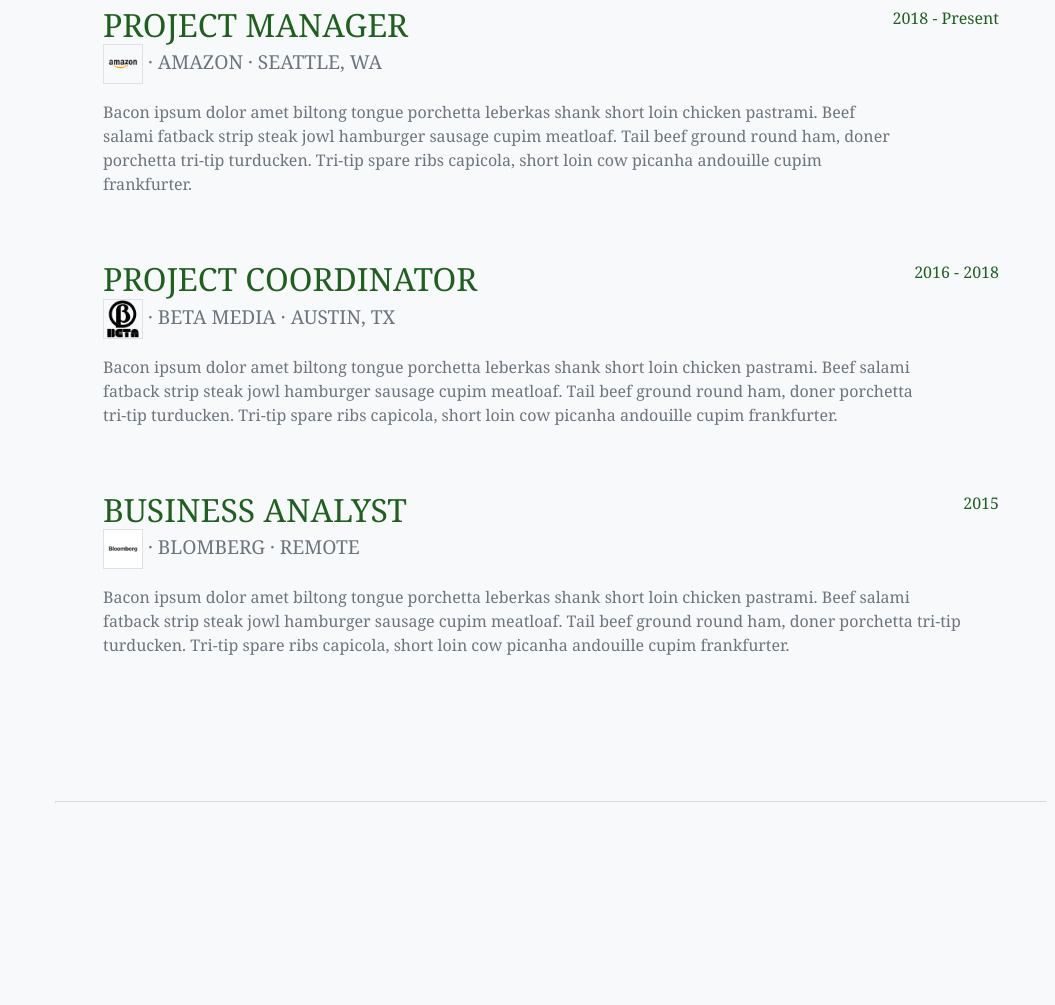
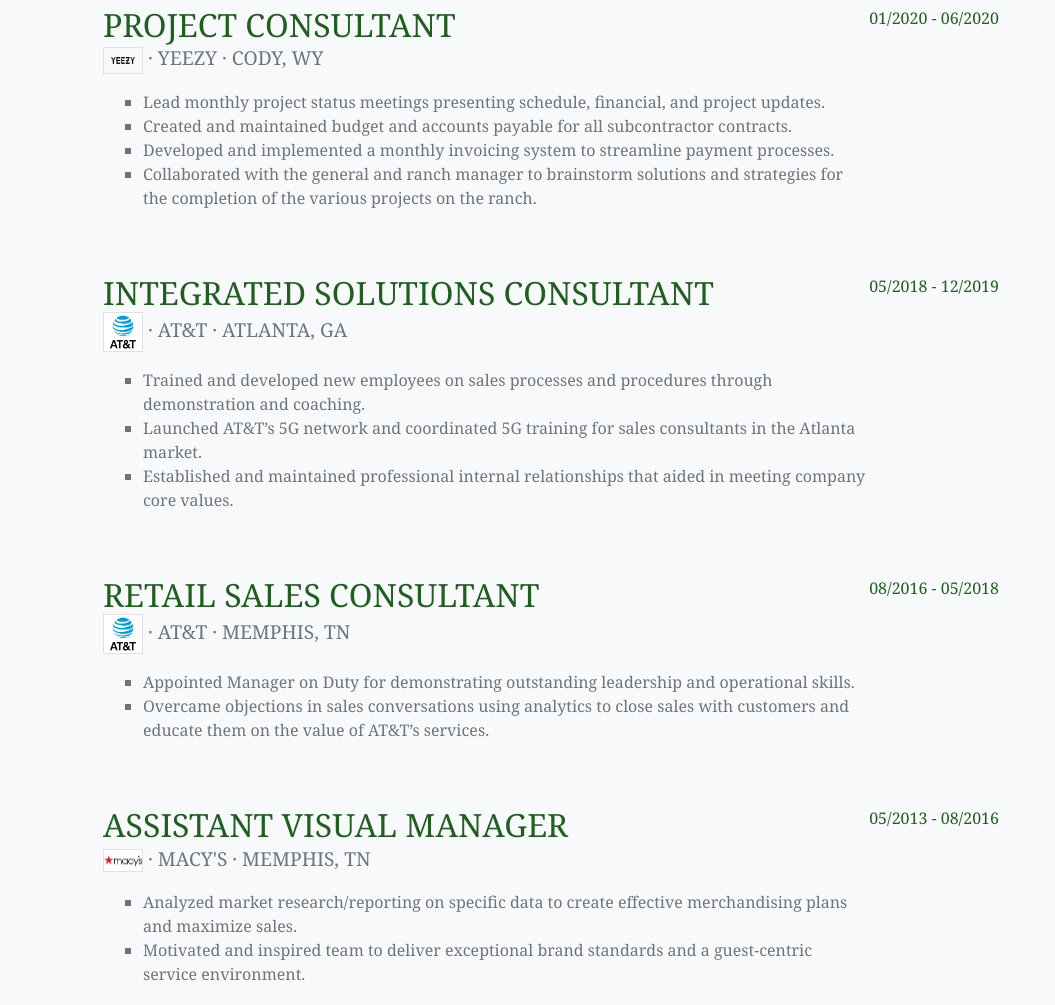
Before and after one commit to czreynolds/czara-pp, a plain HTML site: page cv.html in a window 1280 px wide. Shown: the part 980-1985 px from the top of the page, without its empty margins (225-1280 px from the left). Drawn offline with nearby package versions, Linux system fonts and the light colour scheme; files that its build step writes are made by us from their sources.

Commit message:
Education, Experience added to CV

```diff
--- a/cv.html
+++ b/cv.html
@@ -66,28 +66,56 @@
                     <h2 class="cv-titles mb-5 mt-0">Experience</h2>
                     <div class="d-flex flex-column flex-md-row justify-content-between mb-5">
                         <div class="flex-grow-1 mb-0">
-                            <h3 class="cv-titles mb-0 mt-0">Project Manager</h3>
-                            <div class="subheading mb-3"><img src="./assets/img/companies/amazon.png" width="40px" class= "border"> · Amazon · Seattle, WA</div>
-                            <p>Bacon ipsum dolor amet biltong tongue porchetta leberkas shank short loin chicken pastrami. Beef salami fatback strip steak jowl hamburger sausage cupim meatloaf. Tail beef ground round ham, doner porchetta tri-tip turducken. Tri-tip spare ribs capicola, short loin cow picanha andouille cupim frankfurter.</p>
+                            <h3 class="cv-titles mb-0 mt-0">Project Consultant</h3>
+                            <div class="subheading mb-3"><img src="Work Experience 1.png" width="40px" class= "border"> · YEEZY · Cody, WY</div>
+                            <ul style="list-style-type:square;">
+                              <li>Lead monthly project status meetings presenting schedule, financial, and project updates.</li>
+                              <li>Created and maintained budget and accounts payable for all subcontractor contracts.</li>
+                              <li>Developed and implemented a monthly invoicing system to streamline payment processes.</li>
+                              <li>Collaborated with the general and ranch manager to brainstorm solutions and strategies for the completion of the various projects on the ranch.</li>
+                              </ul>
                         </div>
-                        <div class="flex-shrink-0"><span class="text-primary">2018 - Present</span></div>
+                        <div class="flex-shrink-0"><span class="text-primary"> 01/2020 - 06/2020</span></div>
                     </div>
                     <div class="d-flex flex-column flex-md-row justify-content-between mb-5">
                         <div class="flex-grow-1 mb-0">
-                            <h3 class="cv-titles mb-0 mt-0">Project Coordinator</h3>
-                            <div class="subheading mb-3"><img src="./assets/img/companies/beta.png" width="40px" class= "border"> · Beta Media · Austin, TX</div>
-                            <p>Bacon ipsum dolor amet biltong tongue porchetta leberkas shank short loin chicken pastrami. Beef salami fatback strip steak jowl hamburger sausage cupim meatloaf. Tail beef ground round ham, doner porchetta tri-tip turducken. Tri-tip spare ribs capicola, short loin cow picanha andouille cupim frankfurter.</p>
+                            <h3 class="cv-titles mb-0 mt-0">Integrated Solutions Consultant</h3>
+                            <div class="subheading mb-3"><img src="work experience 2.webp" width="40px" class= "border"> · AT&T · Atlanta, GA</div>
+                            <ul style="list-style-type:square;">
+                              <li> Trained and developed new employees on sales processes and procedures through demonstration and coaching. </li>
+                              <li> Launched AT&T’s 5G network and coordinated 5G training for sales consultants in the Atlanta market.</li>
+                              <li> Established and maintained professional internal relationships that aided in meeting company core values. </li>
+                              </ul>
+
+
                         </div>
-                        <div class="flex-shrink-0"><span class="text-primary">2016 - 2018</span></div>
+                        <div class="flex-shrink-0"><span class="text-primary">05/2018 - 12/2019</span></div>
                     </div>
                     <div class="d-flex flex-column flex-md-row justify-content-between mb-5">
                         <div class="flex-grow-1 mb-0">
-                            <h3 class="cv-titles mb-0 mt-0">Business Analyst</h3>
-                            <div class="subheading mb-0"><img src="./assets/img/companies/blomberg.png" width="40px" class= "border"> · Blomberg · Remote</div>
+                            <h3 class="cv-titles mb-0 mt-0">Retail Sales Consultant</h3>
+                            <div class="subheading mb-0"><img src="work experience 2.webp" width="40px" class= "border"> · AT&T · Memphis, TN</div>
+                            <ul style="list-style-type:square;">
+                              <li> Appointed Manager on Duty for demonstrating outstanding leadership and operational skills.</li>
+                              <li> Overcame objections in sales conversations using analytics to close sales with customers and educate them on the value of AT&T’s services.</li>
+                              </ul>
 
-                            <p>Bacon ipsum dolor amet biltong tongue porchetta leberkas shank short loin chicken pastrami. Beef salami fatback strip steak jowl hamburger sausage cupim meatloaf. Tail beef ground round ham, doner porchetta tri-tip turducken. Tri-tip spare ribs capicola, short loin cow picanha andouille cupim frankfurter.</p>
+
                             </div>
-                        <div class="flex-shrink-0"><span class="text-primary">2015</span></div>
+                        <div class="flex-shrink-0"><span class="text-primary">08/2016 - 05/2018</span></div>
+                        </div>
+                    <div class="d-flex flex-column flex-md-row justify-content-between mb-5">
+                        <div class="flex-grow-1 mb-0">
+                            <h3 class="cv-titles mb-0 mt-0">Assistant Visual Manager</h3>
+                            <div class="subheading mb-0"><img src="work experience 3.png" width="40px" class= "border"> · MACY'S · Memphis, TN</div>
+                            <ul style="list-style-type:square;">
+                              <li> Analyzed market research/reporting on specific data to create effective merchandising plans and maximize sales.</li>
+                              <li> Motivated and inspired team to deliver exceptional brand standards and a guest-centric service environment. </li>
+                              </ul>
+
+
+                            </div>
+                        <div class="flex-shrink-0"><span class="text-primary">05/2013 - 08/2016</span></div>
                 </div>
             </section>
             <hr class="m-0" />
```
Also changed, not shown: Work Experience 1.png (added), work experience 2.webp (added), work experience 3.png (added).
